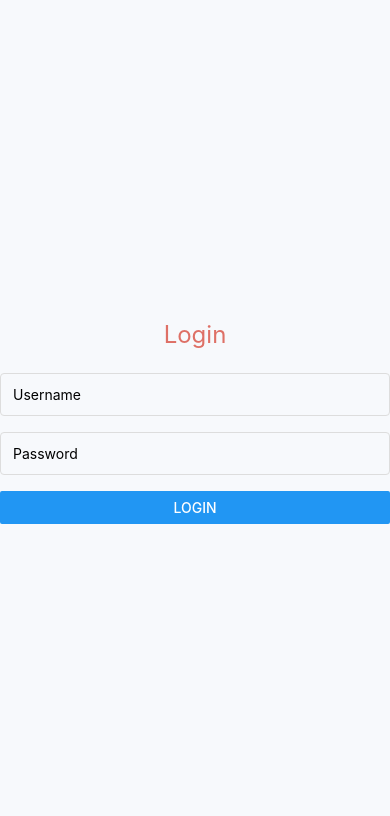
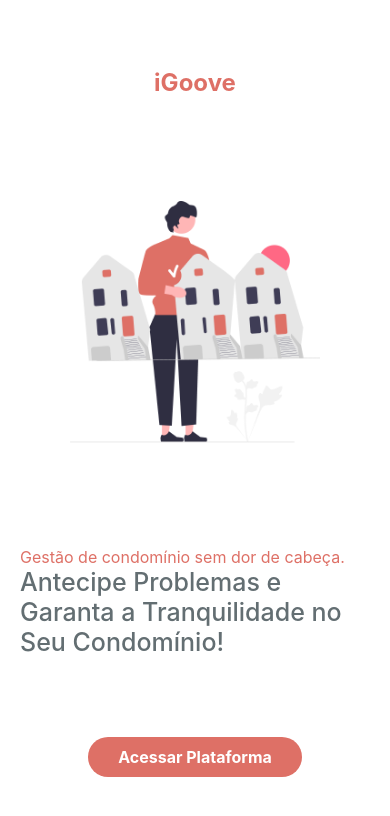
Before and after one commit to amnosapps/mobile_condo, a React Native app: screen /Home in a window 390 px wide. Before the commit this address had no page. Shown: the top 816 px of the page. Built offline with nearby package versions, Linux system fonts and the light colour scheme.

Commit message:
Home screen, reservation style

```diff
--- a/App.tsx
+++ b/App.tsx
@@ -1,14 +1,14 @@
 // App.tsx
 
 import React, { useState, useEffect, useRef } from 'react';
+import { API_URL } from '@env';
 import { NavigationContainer } from '@react-navigation/native';
 import { createNativeStackNavigator } from '@react-navigation/native-stack';
 import AsyncStorage from '@react-native-async-storage/async-storage';
 import axios from 'axios';
-import { API_URL } from '@env';
 import AuthenticatedTabs from './src/AuthenticatedTabs';
 import LoginScreen from './src/screens/Login';
-import FilesScreen from './src/screens/FilesScreen';
+import HomeScreen from './src/screens/HomeScreen';
 import ReservationDetailsScreen from './src/components/ReservationDetailsScreen';
 
 const RootStack = createNativeStackNavigator();
@@ -18,6 +18,8 @@ const App = () => {
   const navigationRef = useRef(null); // Reference for navigation
 
   const checkAuthentication = async () => {
+    console.log(API_URL)
+    // const token = null
     const token = await AsyncStorage.getItem('accessToken');
     const refreshToken = await AsyncStorage.getItem('refreshToken');
 
@@ -61,11 +63,14 @@ const App = () => {
             <RootStack.Screen name="ReservationDetails" component={ReservationDetailsScreen} />
           </>
         ) : (
-          <RootStack.Screen
-            name="Login"
-            component={LoginScreen}
-            initialParams={{ onLoginSuccess: handleLoginSuccess }}
-          />
+          <>
+            <RootStack.Screen name="Home" component={HomeScreen} />
+            <RootStack.Screen
+              name="Login"
+              component={LoginScreen}
+              initialParams={{ onLoginSuccess: handleLoginSuccess }}
+            />
+          </>
         )}
       </RootStack.Navigator>
     </NavigationContainer>
--- a/src/components/ReservationForm.js
+++ b/src/components/ReservationForm.js
@@ -8,6 +8,7 @@ import { API_URL } from '@env';
 
 const ReservationForm = ({ apartments, reservationData, updateReservationData }) => {
   const handleSubmit = async () => {
+    console.log(API_URL)
     try {
       const token = await AsyncStorage.getItem('accessToken');
       await axios.post(`${API_URL}/api/reservations/`, reservationData, {
--- a/src/screens/CalendarReservation.tsx
+++ b/src/screens/CalendarReservation.tsx
@@ -20,7 +20,7 @@ const CalendarReservationManager = () => {
   const fetchReservations = async () => {
     const token = await AsyncStorage.getItem("accessToken");
     try {
-      console.log(token)
+      console.log(API_URL)
       const response = await axios.get(`${API_URL}/api/reservations/`, {
         headers: { Authorization: `Bearer ${token}` },
       });
@@ -104,8 +104,8 @@ const CalendarReservationManager = () => {
       onPress={() => navigation.navigate('ReservationDetails', { reservation: item })} // Navigate to details screen
     >
       <View style={{ width: '20%', justifyContent: 'center', alignItems: 'center',}}>
-        <Text style={{ color: '#DC574B', fontWeight: '500'}}>Apto</Text>
-        <Text style={{ color: '#DC574B', fontWeight: '500'}}>{item.room}</Text>
+        <Text style={{ color: '#fff', fontWeight: '500'}}>Apto</Text>
+        <Text style={{ color: '#fff', fontWeight: '500'}}>{item.room}</Text>
       </View>
       <View style={styles.reservationnInfo}>
         <Text style={styles.reservationName}>Hóspede: {item.name}</Text>
@@ -113,7 +113,7 @@ const CalendarReservationManager = () => {
         <View style={styles.dividerLine} />
 
         <View>
-          <Text style={{ color: '#DC574B'}}>{formatDate(item.checkIn)} - {formatDate(item.checkOut)}</Text>
+          <Text style={{ color: '#fff'}}>{formatDate(item.checkIn)} - {formatDate(item.checkOut)}</Text>
         </View>
       </View>
     </TouchableOpacity>
@@ -182,11 +182,11 @@ const styles = StyleSheet.create({
     padding: 5,
     width: '100%',           // Set a fixed width
     borderRadius: 10,    // Half of width/height to make it a circle
-    backgroundColor: '#fff', // Optional background color for visibility
+    backgroundColor: '#DE7066', // Optional background color for visibility
     justifyContent: 'center',   // Center content vertically
     alignItems: 'center',
     borderWidth: 1,
-    borderColor: '#DC574B',
+    borderColor: '#DE7066',
     marginTop: 10
   },
   reservationnInfo: {
@@ -200,11 +200,11 @@ const styles = StyleSheet.create({
   reservationName: {
     fontSize: 15,
     fontWeight: 'bold',
-    color: '#DC574B',
+    color: '#fff',
   },
   dividerLine: {
     height: 1,               // Thickness of the line
-    backgroundColor: '#DC574B',  // Color of the line
+    backgroundColor: '#fff',  // Color of the line
     marginVertical: 8,        // Space above and below the line
     width: '100%',            // Makes the line full width
   },
--- a/src/screens/FilesScreen.tsx
+++ b/src/screens/FilesScreen.tsx
@@ -51,6 +51,7 @@ const FilesScreen = () => {
   // Fetch apartment options from API
   useEffect(() => {
     const fetchApartments = async () => {
+      console.log(API_URL)
       setLoading(true); // Start loading
       const token = await AsyncStorage.getItem('accessToken');
       try {
@@ -89,6 +90,7 @@ const FilesScreen = () => {
   const onFileSelected = async (file) => {
     setLoading(true); // Start loading when file is selected
     try {
+      console.log(API_URL)
       const fileContent = await RNFS.readFile(file.uri, 'base64');
       const token = await AsyncStorage.getItem('accessToken');
 
--- /dev/null
+++ b/src/screens/HomeScreen.tsx
@@ -0,0 +1,75 @@
+import React from 'react';
+import { View, Text, StyleSheet, Image, TouchableOpacity } from 'react-native';
+
+const HomeScreen = ({ navigation }: any) => {
+  return (
+    <View style={styles.container}>
+      <Text style={styles.title}>iGoove</Text>
+      <Image
+        source={require('../assets/igoove.png')} // Replace with your image path
+        style={styles.logo}
+        resizeMode="contain"
+      />
+      <View>
+        <Text style={styles.description1}>
+            Gestão de condomínio sem dor de cabeça.
+        </Text>
+        <Text style={styles.description2}>
+            Antecipe Problemas e Garanta a Tranquilidade no Seu Condomínio!
+        </Text>
+      </View>
+      <TouchableOpacity
+        style={styles.button}
+        onPress={() => navigation.navigate('Login')}
+      >
+        <Text style={styles.buttonText}>Acessar Plataforma</Text>
+      </TouchableOpacity>
+    </View>
+  );
+};
+
+const styles = StyleSheet.create({
+  container: {
+    flex: 1,
+    justifyContent: 'center',
+    alignItems: 'center',
+    backgroundColor: '#fff',
+    padding: 20,
+  },
+  title: {
+    fontSize: 24,
+    fontWeight: 'bold',
+    marginBottom: 100,
+    color: '#DE7066',
+  },
+  logo: {
+    width: 250, // Adjust width as needed
+    height: 250, // Adjust height as needed
+    marginBottom: 100, // Add spacing below the image
+  },
+  description1: {
+    fontSize: 16,
+    textAlign: 'left',
+    color: '#DE7066',
+  },
+  description2: {
+    fontSize: 25,
+    textAlign: 'left',
+    color: '#636e72',
+    fontWeight: 500
+  },
+  button: {
+    backgroundColor: '#DE7066',
+    paddingVertical: 10,
+    paddingHorizontal: 30,
+    borderRadius: 20,
+    marginTop: 80
+  },
+  buttonText: {
+    color: '#fff',
+    fontSize: 16,
+    fontWeight: 'bold',
+  },
+});
+
+export default HomeScreen;
--- a/src/screens/Login.tsx
+++ b/src/screens/Login.tsx
@@ -1,7 +1,7 @@
 // src/Login.tsx
 
 import React, { useState } from 'react';
-import { SafeAreaView, StyleSheet, Text, View, Button, TextInput } from 'react-native';
+import { SafeAreaView, StyleSheet, Text, View, Button, TextInput, TouchableOpacity } from 'react-native';
 import AsyncStorage from '@react-native-async-storage/async-storage';
 import axios from 'axios';
 import { API_URL } from '@env';
@@ -30,41 +30,69 @@ const LoginScreen = ({ route }) => {
         }
     };
 
+    const CustomButton = ({ title, onPress }) => {
+        return (
+          <TouchableOpacity style={styles.LoginBUtton} onPress={onPress}>
+            <Text style={styles.textLoginBUtton}>{title}</Text>
+          </TouchableOpacity>
+        );
+      };
+
     return (
         <SafeAreaView style={styles.container}>
-            <Text style={styles.title}>Login</Text>
+            <View>
+                <Text style={styles.title}>iGoove</Text>
                 <TextInput
                     style={styles.input}
-                placeholder="Username"
+                    placeholder="Usuário"
                     value={username}
                     onChangeText={setUsername}
                 />
                 <TextInput
                     style={styles.input}
-                placeholder="Password"
+                    placeholder="Senha"
                     value={password}
                     onChangeText={setPassword}
                     secureTextEntry
                 />
                 {error && <Text style={styles.error}>{error}</Text>}
-            <Button title="Login" onPress={handleLogin} />
+                <CustomButton title="Entrar" onPress={handleLogin} />
+            </View>
+            <View>
+                <TouchableOpacity style={{ position: 'absolute', top: 10, left: 100, right: 100, alignItems: 'center', justifyContent: 'center' }}>
+                    <Text style={{ color: '#000', textAlign: 'center' }}>Ainda não tem cadastro?</Text>
+                    <Text style={{ color: '#DE7066', textAlign: 'center', fontWeight: '500', textDecorationLine: 'underline' }}>Fale Conosco!</Text>
+                </TouchableOpacity>
+            </View>
+
         </SafeAreaView>
     );
 };
 
 const styles = StyleSheet.create({
     container: { flex: 1, justifyContent: 'center', padding: 16, backgroundColor: '#f7f9fc' },
-    title: { fontSize: 24, textAlign: 'center', marginBottom: 24, color: '#DE7066' },
+    title: { fontSize: 24, textAlign: 'center', marginBottom: 24, color: '#DE7066', fontWeight: '500' },
     input: {
         borderWidth: 1,
         borderColor: '#ddd',
         padding: 12,
-        borderRadius: 4,
         marginBottom: 16,
+        borderRadius: 20
     },
     error: { color: 'red', textAlign: 'center', marginBottom: 16 },
     file: { padding: 20, borderWidth: 1, margin: 5 },
     fileTitle: { fontWeight: 'bold', backgroundColor: 'rgba(150, 150, 150, 0.3)' },
+    LoginBUtton: {
+        backgroundColor: '#DE7066',
+        padding: 10,
+        borderRadius: 20
+
+    },
+    textLoginBUtton: {
+        color: '#fff',
+        textAlign: 'center',
+        fontWeight: '500'
+    }
 });
 
 export default LoginScreen;
--- a/src/useGetShare.tsx
+++ b/src/useGetShare.tsx
@@ -76,6 +76,7 @@ export const useGetShare = (navigation) => {
   };
 
   const extractDataFromLocalAPI = async (pdfContent: string): Promise<any> => {
+    console.log(API_URL)
     const token = await AsyncStorage.getItem('accessToken');
     try {
       const response = await axios.post(
```
Also changed, not shown: src/assets/igoove.png (added). Lines whose indentation alone changed are shown as unchanged.
